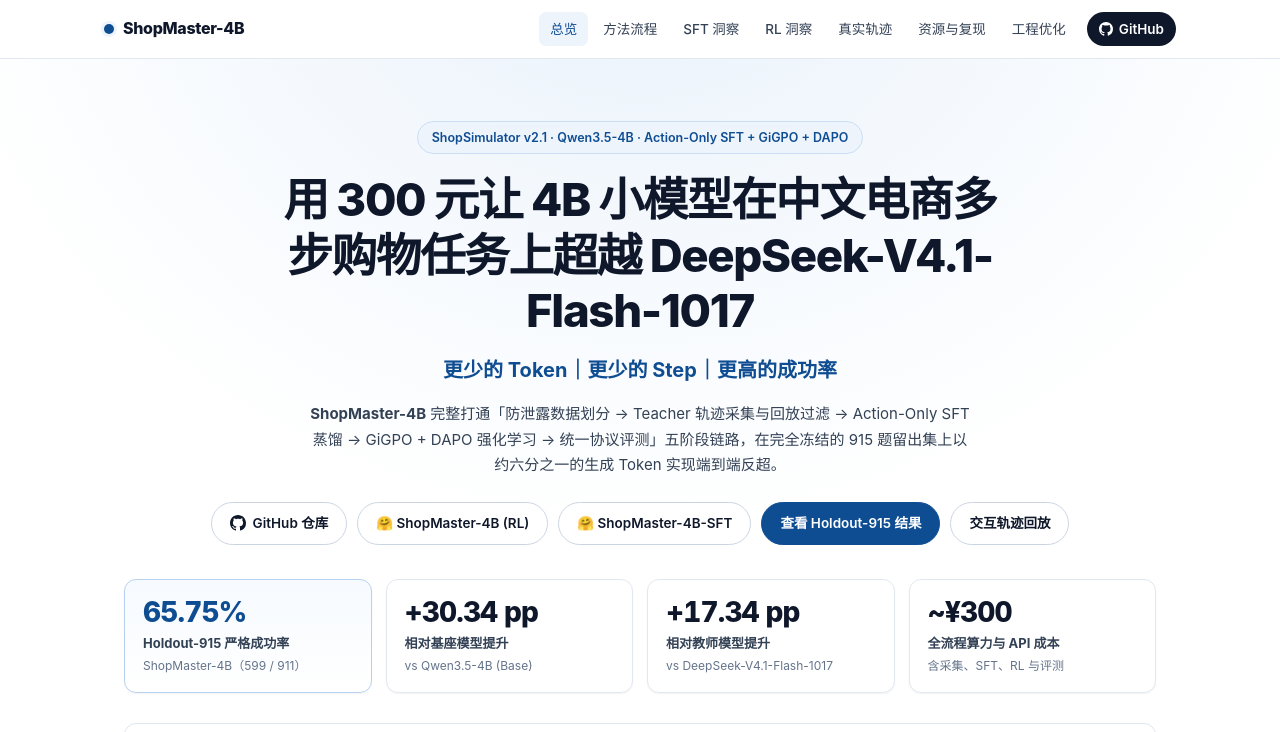
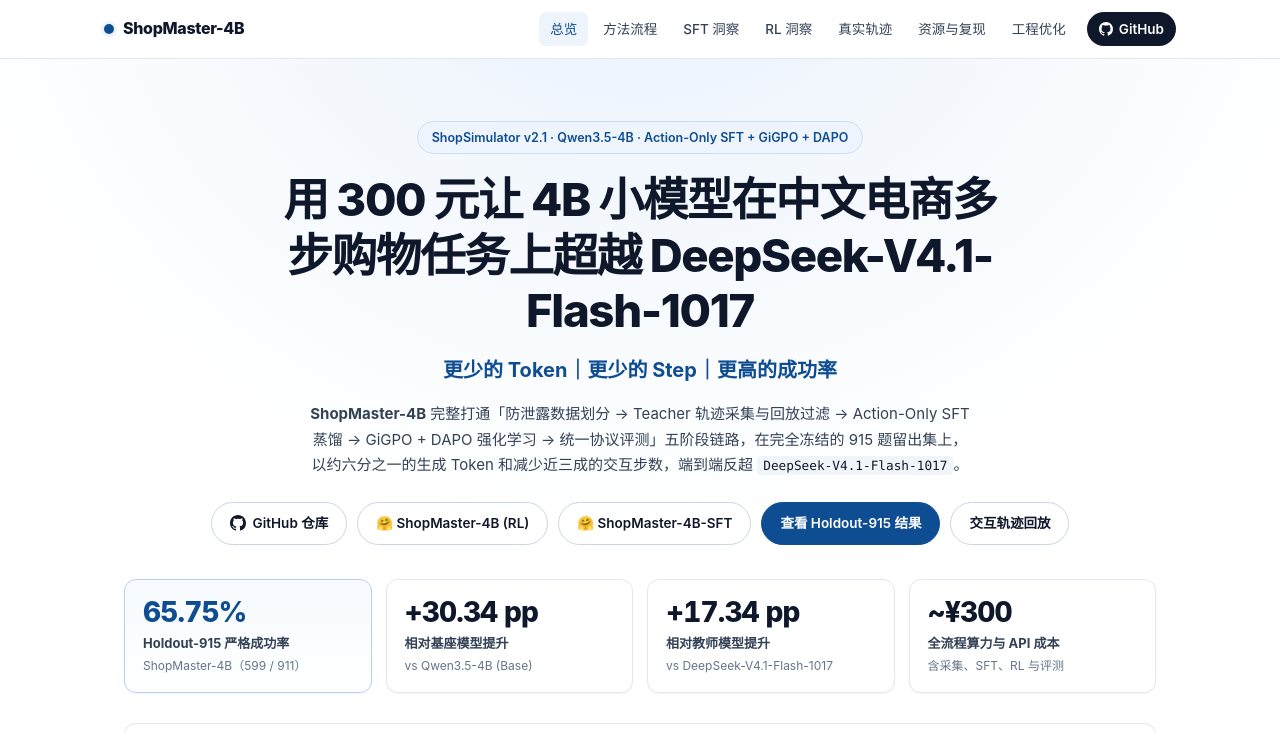
Before and after one commit to HOWILLMAKEIT/ShopMaster-4B, a plain HTML site: page index.html in a window 1280 px wide. Shown: the top 732 px of the page. Drawn offline with Linux system fonts and the light colour scheme.

Commit message:
docs(pages): specify Teacher model and fewer steps in hero intro

```diff
--- a/index.html
+++ b/index.html
@@ -1331,7 +1331,7 @@
       <h1>用 300 元让 4B 小模型在中文电商多步购物任务上超越 DeepSeek-V4.1-Flash-1017</h1>
       <div class="hero-sub">更少的 Token｜更少的 Step｜更高的成功率</div>
       <p class="hero-desc">
-        <strong>ShopMaster-4B</strong> 完整打通「防泄露数据划分 → Teacher 轨迹采集与回放过滤 → Action-Only SFT 蒸馏 → GiGPO + DAPO 强化学习 → 统一协议评测」五阶段链路，在完全冻结的 915 题留出集上以约六分之一的生成 Token 实现端到端反超。
+        <strong>ShopMaster-4B</strong> 完整打通「防泄露数据划分 → Teacher 轨迹采集与回放过滤 → Action-Only SFT 蒸馏 → GiGPO + DAPO 强化学习 → 统一协议评测」五阶段链路，在完全冻结的 915 题留出集上，以约六分之一的生成 Token 和减少近三成的交互步数，端到端反超 <code>DeepSeek-V4.1-Flash-1017</code>。
       </p>
       <div class="hero-actions">
         <a class="btn btn-gh" href="https://github.com/HOWILLMAKEIT/ShopMaster-4B" target="_blank" rel="noopener">
```
